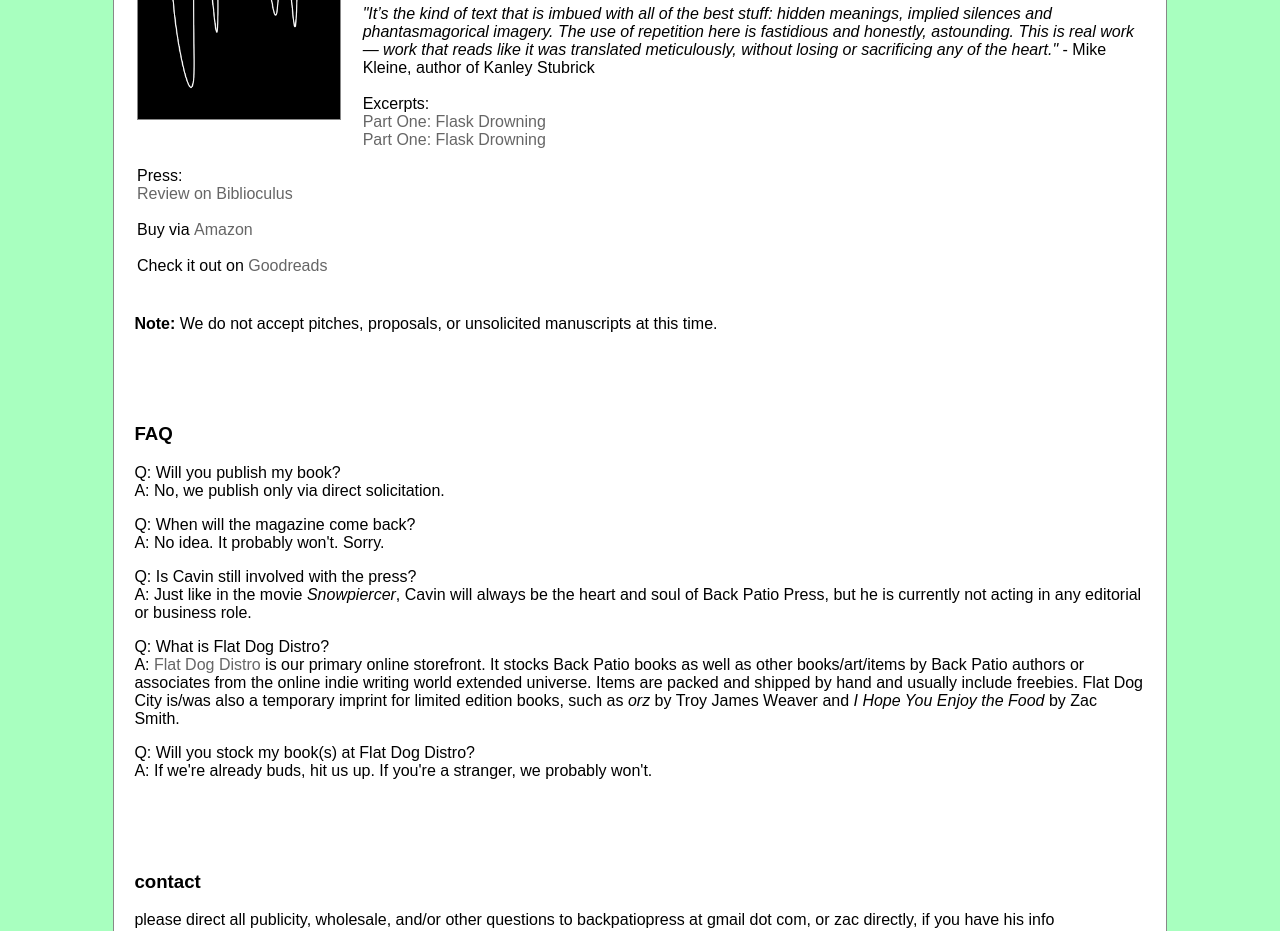
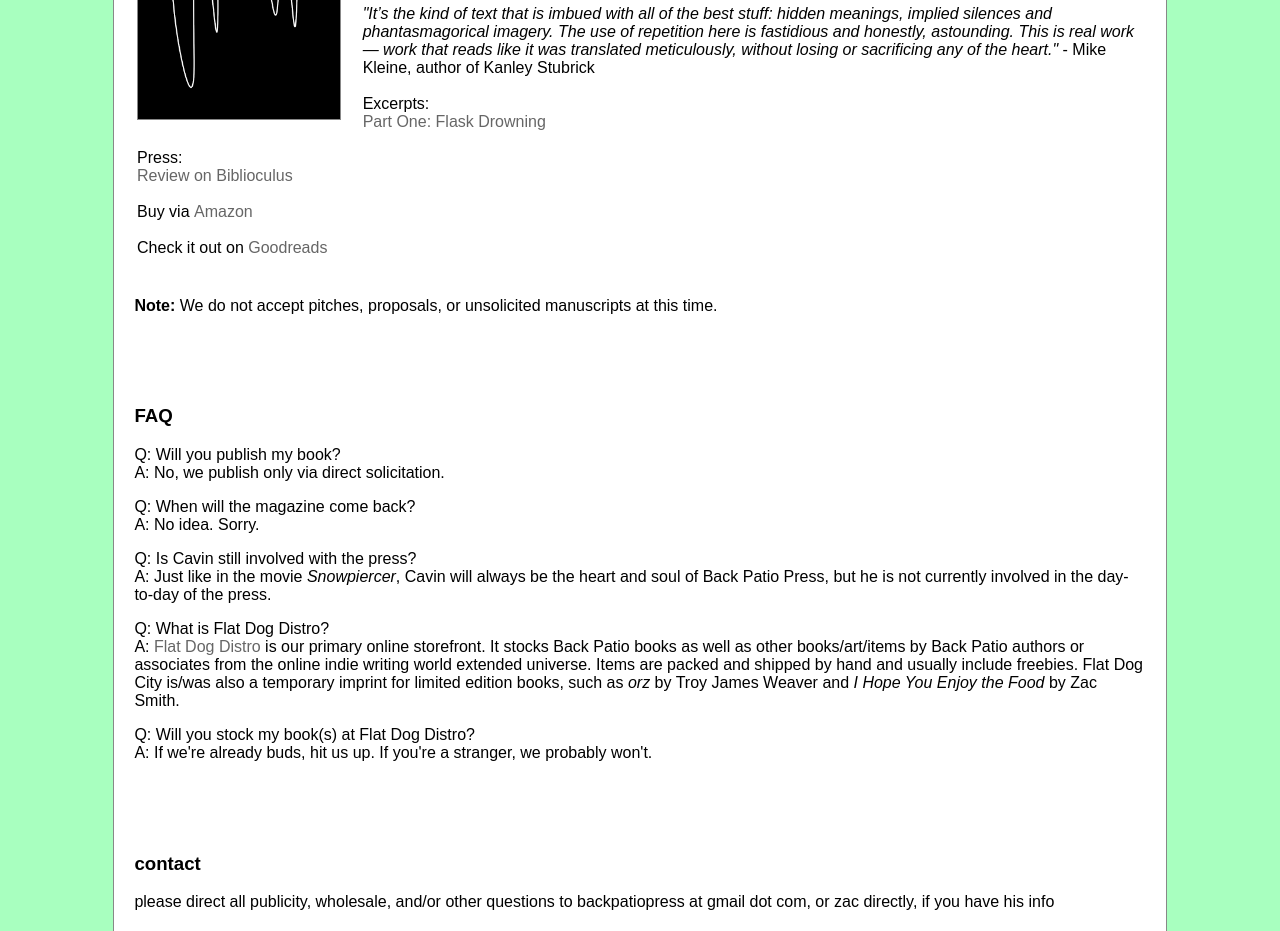
Before and after one commit to backpatiopress/backpatiopress.github.io, a plain HTML site: page index.html in a window 1280 px wide. Shown: the part 4940-5871 px from the top of the page. Drawn offline with Linux system fonts and the light colour scheme.

Commit message:
Update index.html

```diff
--- a/index.html
+++ b/index.html
@@ -434,8 +434,6 @@ There exists an apartment that omits a warm and comfortable smell. Many have liv
  <br><br>
 Excerpts:<br>
 <a targe="_blank" href="https://malarkeybooks.com/free-samples/photographsofmadness">Part One: Flask Drowning</a><br>
-	<a targe="_blank" href="https://malarkeybooks.com/free-samples/photographsofmadness">Part One: Flask Drowning</a><br>
-
 <br>
 Press:<br>
 	<a targe="_blank" href="https://www.biblioculus.com/2019/09/book-review-photographs-of.html">Review on Biblioculus</a><br><br>
@@ -457,11 +455,11 @@ A: No, we publish only via direct solicitation.
 </p>
 
 <p>Q: When will the magazine come back?<br>
-A: No idea. It probably won't. Sorry.
+A: No idea. Sorry.
 </p>
 
 <p>Q: Is Cavin still involved with the press?<br>
-A: Just like in the movie <i>Snowpiercer</i>, Cavin will always be the heart and soul of Back Patio Press, but he is currently not acting in any editorial or business role.
+A: Just like in the movie <i>Snowpiercer</i>, Cavin will always be the heart and soul of Back Patio Press, but he is not currently involved in the day-to-day of the press.
 </p>
 
 <p>Q: What is Flat Dog Distro?<br>
@@ -479,7 +477,6 @@ please direct all publicity, wholesale, and/or other questions to backpatiopress
 
 
 <h3 id="friends">friends</h3>
-
 if you like us or our books, here are some other publishers you may like:<br>
 <a href="http://muumuuhouse.com/books.html" target="_blank">muumuu house</a><br>
 <a href="https://houseofvladpress.com/" target="_blank">house of vlad</a><br>
```
